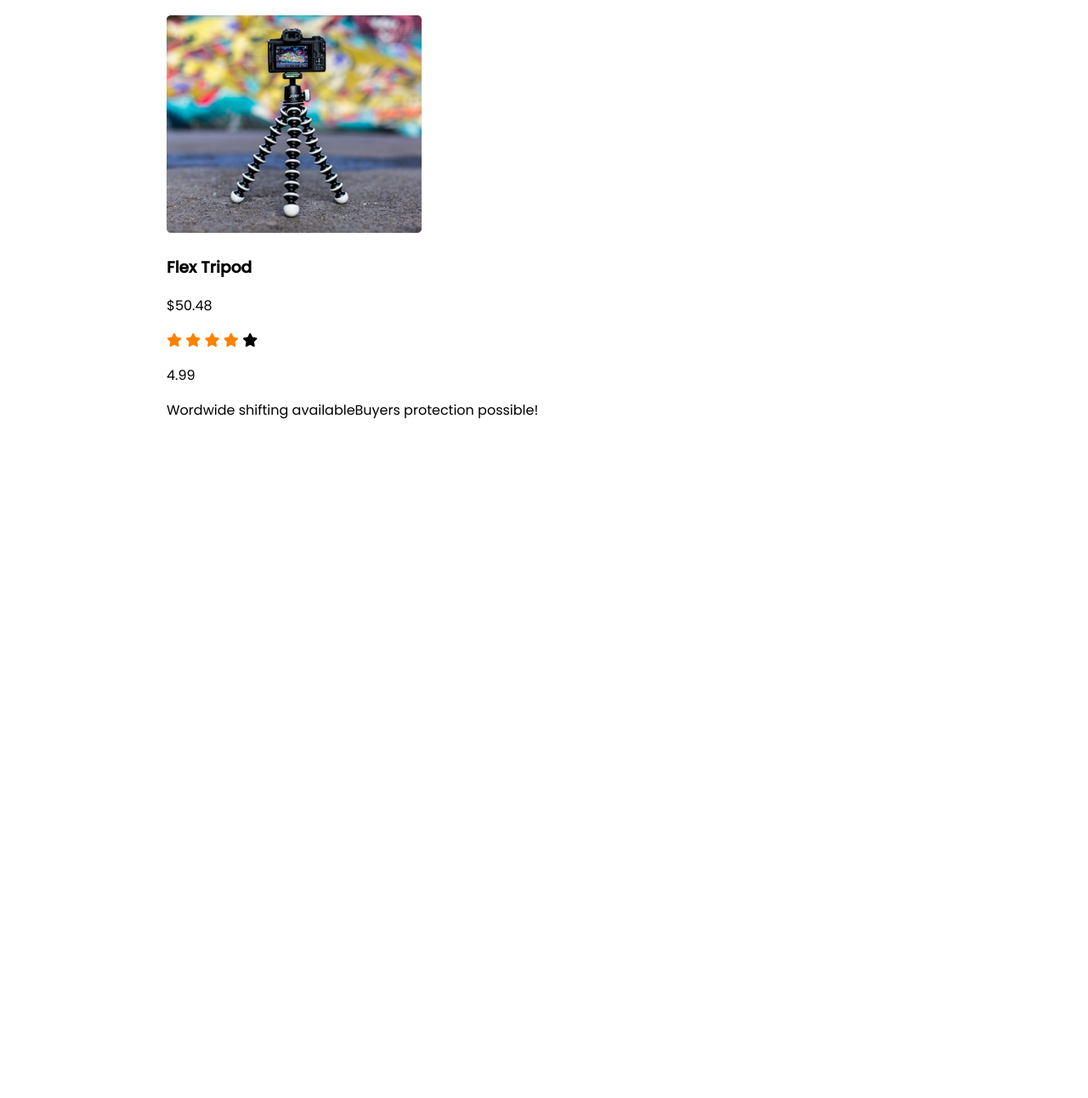
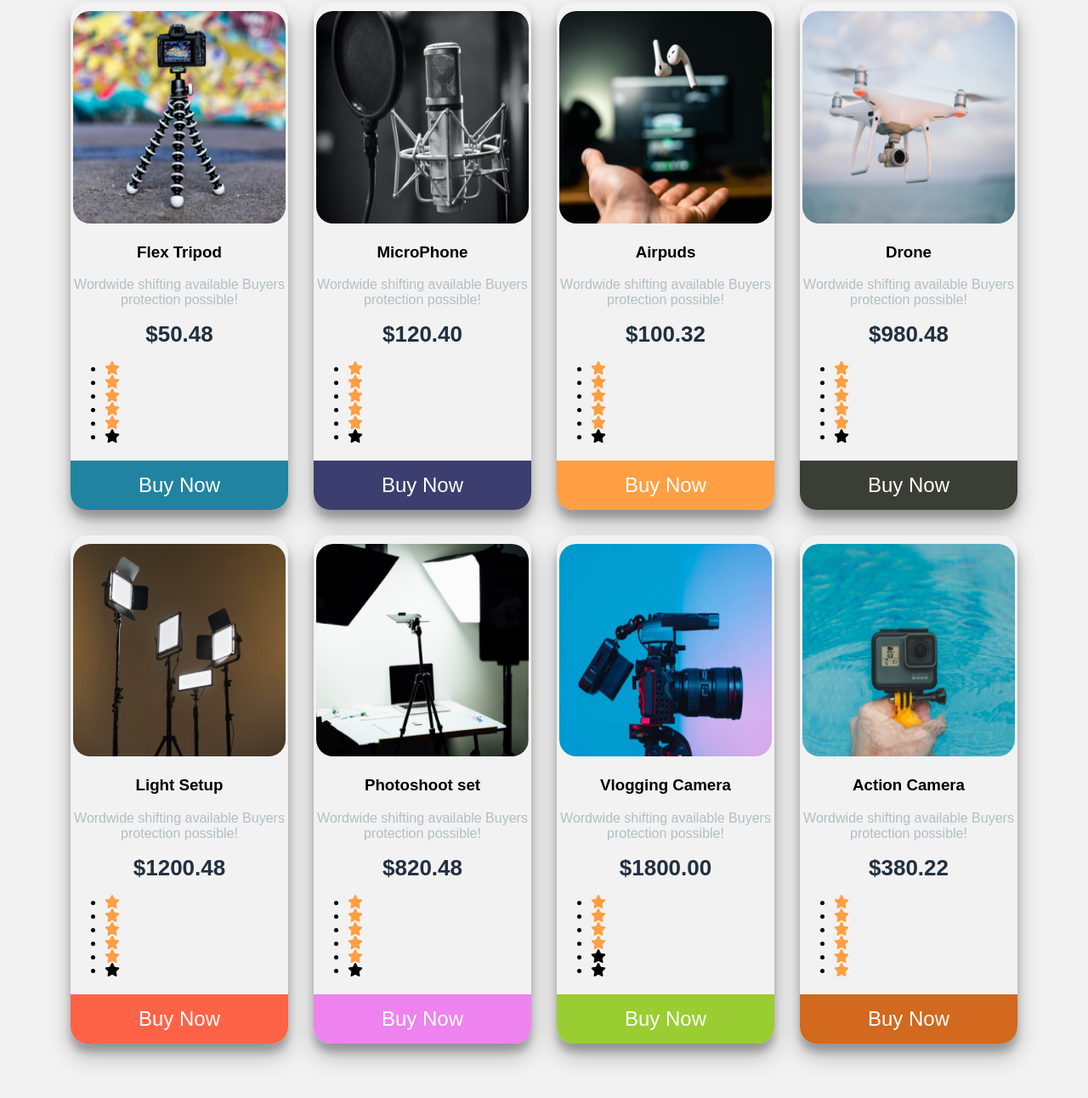
Before and after one commit to Foysaltuhin/influencer-gear-assignment-2, a plain HTML site: page index.html in a window 1280 px wide. Shown: the part 1052-2344 px from the top of the page at 85% size. Drawn offline with Linux system fonts and the light colour scheme.

Commit message:
Media Query added

```diff
--- a/index.html
+++ b/index.html
@@ -6,31 +6,30 @@
     <meta http-equiv="X-UA-Compatible" content="IE=edge">
     <meta name="viewport" content="width=device-width, initial-scale=1.0">
     <title>Influencer Gear Assignment-2</title>
-    <!-- Font awesome -->
-    <script src="https://kit.fontawesome.com/37fdd259d4.js" crossorigin="anonymous"></script>
-    <!-- google font  -->
-    <link rel="preconnect" href="https://fonts.googleapis.com">
-    <link rel="preconnect" href="https://fonts.gstatic.com" crossorigin>
-    <link href="https://fonts.googleapis.com/css2?family=Poppins:wght@400;500&display=swap" rel="stylesheet">
+    <!-- font awesome -->
+    <link rel="stylesheet" href="https://cdnjs.cloudflare.com/ajax/libs/font-awesome/6.0.0-beta3/css/all.min.css"
+        integrity="sha512-Fo3rlrZj/k7ujTnHg4CGR2D7kSs0v4LLanw2qksYuRlEzO+tcaEPQogQ0KaoGN26/zrn20ImR1DfuLWnOo7aBA=="
+        crossorigin="anonymous" referrerpolicy="no-referrer" />
     <!-- stylesheets -->
     <link rel="stylesheet" href="styles/style.css">
 </head>
 
 <body>
     <!-- Header Start -->
-    <header>
+    <header class="header">
         <h2>Influencer Products</h2>
-
     </header>
     <!-- Header End  -->
-    <main>
-        <section class="section-1">
+
+
+    <div class="part-1 gallery">
         <div class="div-1">
             <div class="influencer">
                 <h1>
                     Star your Journey as Influencer
                 </h1>
-                    <p>If I'll start as Influencer.It'll be my big life turning point and path.But I want to an Font End
+                <p class="Paragraph">If I'll start as Influencer.It'll be my big life turning point and path.But I want
+                    to an Font End
                     Developer. </p>
                 <a class="link-button" target="_blank"
                     href="https://www.linkedin.com/in/foysal-tuhin-749905229/">Preebook Now <i
@@ -40,10 +39,13 @@
                 <img class="img-1" src="images/main-camera.png" alt="">
             </div>
         </div>
-        </section>
+    </div>
+
+
+
     <!-- Logos Start  -->
-        <section class="logos">
-            <div class="logos-1">
+    <div class="logos galler">
+        <div class="logos-style">
             <img class="logos-size" src="logos/Alibaba.svg" alt="">
             <img class="logos-size" src="logos/Amazon.svg" alt="">
             <img class="logos-size" src="logos/Daraz.pk" alt="">
@@ -52,42 +54,163 @@
             <img class="logos-size" src="logos/Target.svg" alt="">
             <img class="logos-size" src="logos/Walmart.svg" alt="">
         </div>
-        </section>
+    </div>
     <!-- Logos End  -->
 
+
+
+
     <!-- blogs start  -->
-        <section class="container">
-            <h3 class="section-title">Popular Collection</h3>
-            <div class="Products">
-                <div class="product">
-                    <div class="product-banner">
-                        <img src="images/tripod.png" alt="">
+
+    <div class="gallery">
+
+        <div class="content">
+            <img class="img-style" src="images/tripod.png" alt="">
+            <h3>Flex Tripod</h3>
+            <p>Wordwide shifting available
+                Buyers protection possible!</p>
+            <h6>$50.48</h6>
+            <ul>
+                <li><i class="fa fa-star checked"></i></li>
+                <li><i class="fa fa-star checked"></i></li>
+                <li><i class="fa fa-star checked"></i></li>
+                <li><i class="fa fa-star checked"></i></li>
+                <li><i class="fa fa-star checked"></i></li>
+                <li><i class="fa fa-star"></i></li>
+            </ul>
+            <button class="buy-1">Buy Now</button>
         </div>
-                    <div class="product-detail">
-                        <div class="product-title">
-                            <h3>Flex Tripod</h3>
-                            <p>$50.48</p>
-                            <div class="product-info">
-                                <div>
-                                    <i class="fas fa-star filled"></i>
-                                    <i class="fas fa-star filled"></i>
-                                    <i class="fas fa-star filled"></i>
-                                    <i class="fas fa-star filled"></i>
-                                    <i class="fas fa-star empty"></i>
+
+
+        <div class="content">
+            <img class="img-style" src="images/mic.png" alt="">
+            <h3>MicroPhone</h3>
+            <p>Wordwide shifting available
+                Buyers protection possible!</p>
+            <h6>$120.40</h6>
+            <ul>
+                <li><i class="fa fa-star checked"></i></li>
+                <li><i class="fa fa-star checked"></i></li>
+                <li><i class="fa fa-star checked"></i></li>
+                <li><i class="fa fa-star checked"></i></li>
+                <li><i class="fa fa-star checked"></i></li>
+                <li><i class="fa fa-star"></i></li>
+            </ul>
+            <button class="buy-2">Buy Now</button>
         </div>
-                                <p>4.99</p>
-                                <div class="producst-text">
-                                    <p>
-                                        Wordwide shifting availableBuyers protection possible!
-                                    </p>
+
+
+        <div class="content">
+            <img class="img-style" src="images/airpod.png" alt="">
+            <h3>Airpuds</h3>
+            <p>Wordwide shifting available
+                Buyers protection possible!</p>
+            <h6>$100.32</h6>
+            <ul>
+                <li><i class="fa fa-star checked"></i></li>
+                <li><i class="fa fa-star checked"></i></li>
+                <li><i class="fa fa-star checked"></i></li>
+                <li><i class="fa fa-star checked"></i></li>
+                <li><i class="fa fa-star checked"></i></li>
+                <li><i class="fa fa-star"></i></li>
+            </ul>
+            <button class="buy-3">Buy Now</button>
         </div>
+
+
+        <div class="content">
+            <img class="img-style" src="images/drone.png" alt="">
+            <h3>Drone</h3>
+            <p>Wordwide shifting available
+                Buyers protection possible!</p>
+            <h6>$980.48</h6>
+            <ul>
+                <li><i class="fa fa-star checked"></i></li>
+                <li><i class="fa fa-star checked"></i></li>
+                <li><i class="fa fa-star checked"></i></li>
+                <li><i class="fa fa-star checked"></i></li>
+                <li><i class="fa fa-star checked"></i></li>
+                <li><i class="fa fa-star"></i></li>
+            </ul>
+            <button class="buy-4">Buy Now</button>
         </div>
+
+
+        <div class="content">
+            <img class="img-style" src="images/lights.png" alt="">
+            <h3>Light Setup</h3>
+            <p>Wordwide shifting available
+                Buyers protection possible!</p>
+            <h6>$1200.48</h6>
+            <ul>
+                <li><i class="fa fa-star checked"></i></li>
+                <li><i class="fa fa-star checked"></i></li>
+                <li><i class="fa fa-star checked"></i></li>
+                <li><i class="fa fa-star checked"></i></li>
+                <li><i class="fa fa-star checked"></i></li>
+                <li><i class="fa fa-star"></i></li>
+            </ul>
+            <button class="buy-5">Buy Now</button>
         </div>
+
+
+        <div class="content">
+            <img class="img-style" src="images/setup.png" alt="">
+            <h3>Photoshoot set</h3>
+            <p>Wordwide shifting available
+                Buyers protection possible!</p>
+            <h6>$820.48</h6>
+            <ul>
+                <li><i class="fa fa-star checked"></i></li>
+                <li><i class="fa fa-star checked"></i></li>
+                <li><i class="fa fa-star checked"></i></li>
+                <li><i class="fa fa-star checked"></i></li>
+                <li><i class="fa fa-star checked"></i></li>
+                <li><i class="fa fa-star"></i></li>
+            </ul>
+            <button class="buy-6">Buy Now</button>
         </div>
+
+
+        <div class="content">
+            <img class="img-style" src="images/camera.png" alt="">
+            <h3>Vlogging Camera</h3>
+            <p>Wordwide shifting available
+                Buyers protection possible!</p>
+            <h6>$1800.00</h6>
+            <ul>
+                <li><i class="fa fa-star checked"></i></li>
+                <li><i class="fa fa-star checked"></i></li>
+                <li><i class="fa fa-star checked"></i></li>
+                <li><i class="fa fa-star checked"></i></li>
+                <li><i class="fa fa-star "></i></li>
+                <li><i class="fa fa-star"></i></li>
+            </ul>
+            <button class="buy-7">Buy Now</button>
         </div>
+
+
+        <div class="content">
+            <img class="img-style" src="images/action.png" alt="">
+            <h3>Action Camera</h3>
+            <p>Wordwide shifting available
+                Buyers protection possible!</p>
+            <h6>$380.22</h6>
+            <ul>
+                <li><i class="fa fa-star checked"></i></li>
+                <li><i class="fa fa-star checked"></i></li>
+                <li><i class="fa fa-star checked"></i></li>
+                <li><i class="fa fa-star checked"></i></li>
+                <li><i class="fa fa-star checked"></i></li>
+                <li><i class="fa fa-star checked"></i></li>
+            </ul>
+            <button class="buy-8">Buy Now</button>
         </div>
-        </section>
-    </main>
+
+
+
+    </div>
+
 </body>
 
 </html>
--- a/styles/style.css
+++ b/styles/style.css
@@ -1,104 +1,164 @@
 body{
-    font-family: 'Poppins', sans-serif;
+    margin: 0;
+    font-family: sans-serif;
+    background: #f2f2f2;
 }
 h2{
-     position: absolute;
-     left: 8.33%;
+    margin-left: 100px;
 }
-h1{
-    font-size: 50px;
+.Paragraph{
+    color: black;
+    font-weight: bold;
+    font-size: 15px;
 }
-main{
+.part-1{
     display: flex;
-    flex-direction: column;
-    align-items: center;
+    justify-content: center;
+    flex-wrap: wrap;
+    justify-content: center;
+    padding-top: 100px;
 }
-.container{
-     position: absolute;
-    width: 1047px;
-    height: 1662px;
-    left: 196px;
-    top: 935px;
+.div-1{
+    display: flex;
+}
+.link-button{
+    background-color: #E02C6D;
+    padding: 10px 40px;
+    margin-top: 15px;
+    border-radius: 5px;
+    color: blanchedalmond;
+    font-weight: bold;
+}
+
+/* logos style  */
+.logos{
+    padding-left: 100px;
+    padding-top: 100px;
+}
+.logos-size{
+    padding: 20px;
+    margin: 20px;
 
 }
-.section-1{
-    display: flex;
-}
-.div-1{
-    display:flex;
-}
-.influencer{
-    position: absolute;
-    width: 582px;
-    height: 270px;
-    left: 120px;
-    top: 285px;
-}
-.link-button{
-    text-decoration: none;
-    background-color: #E02C6D;
-    padding: 10px 40px;
-    border-radius: 5px;
-    color: white;
-    font-weight: bold;
-}
-.fa-arrow{
-   padding-left: 15px;
-}
-.div-2{
-    position: absolute;
-    width: 440px;
-    height: 414px;
-    left: 835px;
-    top: 211px;
 
-}
-/* logos style  */
-.logos{
-    display: flex;
-    position: absolute;
-    width: 1110px;
-    height: 110px;
-    left: 165px;
-    top: 725px;
-}
-.logos-size{
-    padding: 15px;
-    margin: 15px;
-}
-.section-title{
-    text-align: center;
-    padding-bottom: 30px;
-    font-size: 30px;
-    color: #E02C6D;
-}
 /* --------------
     Products style
 ------------- */
-.product .product-banner img{
-    width: 300px;
-    height: 256px;
+
+a{
+    text-decoration: none;
 }
-.fa-star.filled{
-color: #FB8200;
+.gallery{
+    display: flex;
+    flex-wrap: wrap;
+    width: 100%;
+    justify-content: center;
+    align-items: center;
+    margin: 50px 0;
+    padding-top: 100px;
+
 }
-.fa-star.empy{
-  color: #AEAEAE;
+.content{
+    width: 20%;
+    margin: 15px;
+    box-sizing: border-box;
+    float: left;
+    text-align: center;
+    border-radius: 20px;
+    cursor: pointer;
+    padding-top: 10px;
+    box-shadow: 0 14px 28px rgba(0,0,0,0.25), 0 10px 10px rgba(0,0,0,0.22);
+    transition:2s;
+    background: #f2f2f2;
 }
-.product-text{
-    position: absolute;
-height: 61px;
-left: 210px;
-right: 1034px;
-bottom: 1812px;
+.content:hover{
+    box-shadow: 0 2px 6px rgba(0,0,0.16), 0 3px 6px rgba(0,0,0,0.23);
+  transform: translate(0px, -8px);
+}
+.img{
+    text-align: center;
+    margin: 0 auto;
+    display: block;
+}
+.img-style{
+    width: 250px;
+    height: 250px;
+    border-radius: 20px;
+}
+p{
+    text-align: center;
+    color: #b2bec3;
+    padding-top: 0 8px;
+}
+h6{
+    font-size: 26px;
+    text-align: center;
+    color: #222f3e;
+    margin: 0;
+}
+.ul{
+    list-style: none;
+    display: flex;
+    justify-content: center;
+    align-items: center;
+    padding-top: 0;
+    text-decoration: none;
+}
+.li{
+    padding-top: 5px;
+}
 
-font-family: Inter;
-font-style: normal;
-font-weight: bold;
-font-size: 14px;
-line-height: 143%;
-display: flex;
-align-items: center;
-letter-spacing: 0.018em;
-color: #787885;;
+.fa{
+    font-size: 20;
+    transition: 4s;
+    display: flex;
+    text-decoration: none;
 }
+.checked{
+    color: #ff9f43;
+}
+.fa:hover{
+    transform: scale(1.3);
+    transition: 6s;
+}
+button{
+    text-align: center;
+    font-size: 24px;
+    color: #fff;
+    width: 100%;
+    padding: 15px;
+    border: 0;
+    outline: none;
+    cursor: pointer;
+    margin-top: 5px;border-bottom-right-radius: 20px;
+    border-bottom-left-radius: 20px;
+}
+.buy-1{
+    background:#2183a2 ;
+}
+.buy-2{
+    background:  #3b3e6e;
+}
+.buy-3{
+    background: #ff9f43;
+}
+.buy-4{
+    background:  #3b3e34;
+}
+.buy-5{
+    background: tomato;
+}
+.buy-6{
+    background: violet;
+}
+.buy-7{
+    background: yellowgreen;
+}
+.buy-8{
+    background: chocolate;
+}
+@media (max-width:750px) {
+    .content{
+        width: 100%;
+    }
+}
```
Lines whose indentation alone changed are shown as unchanged.
